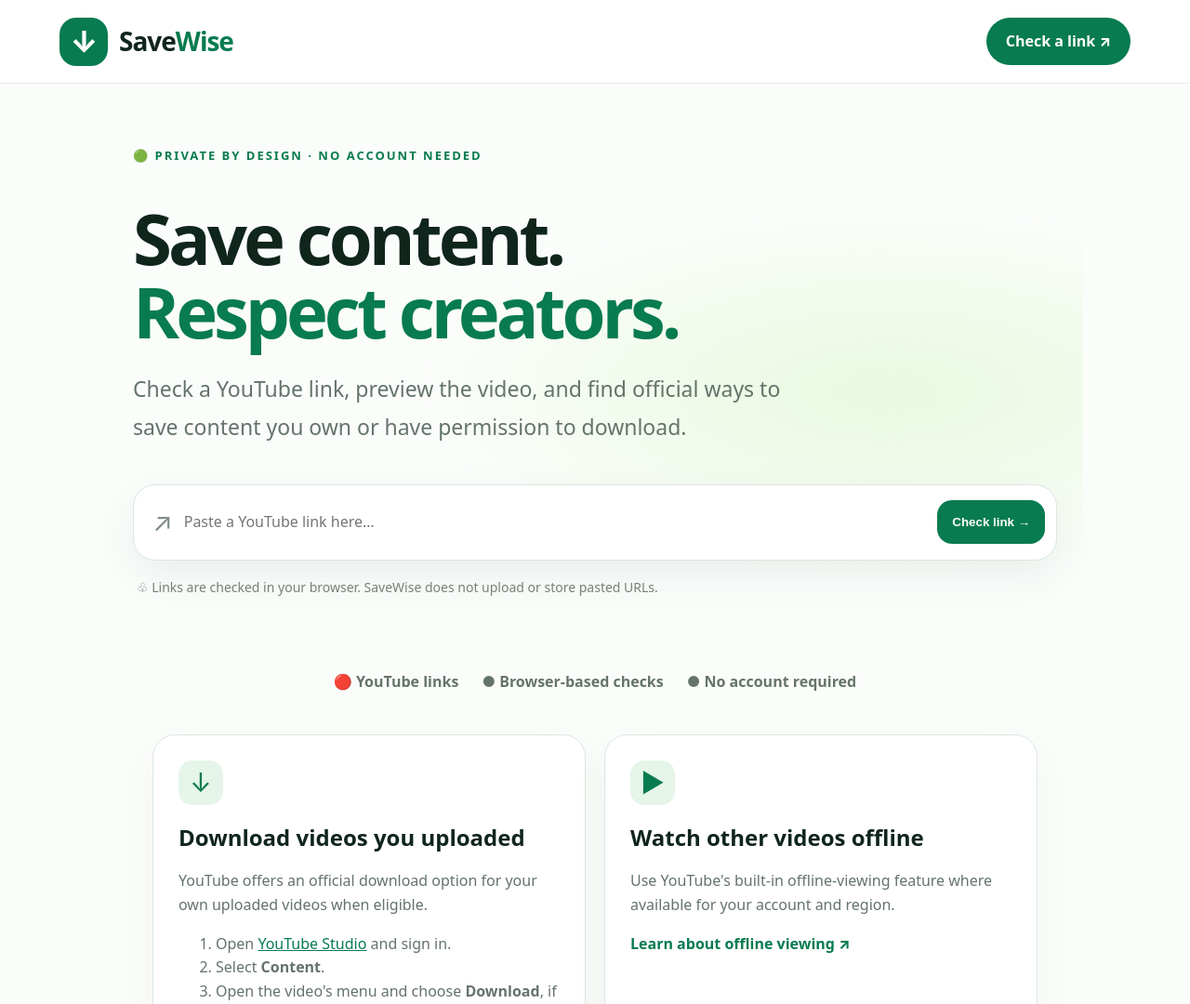
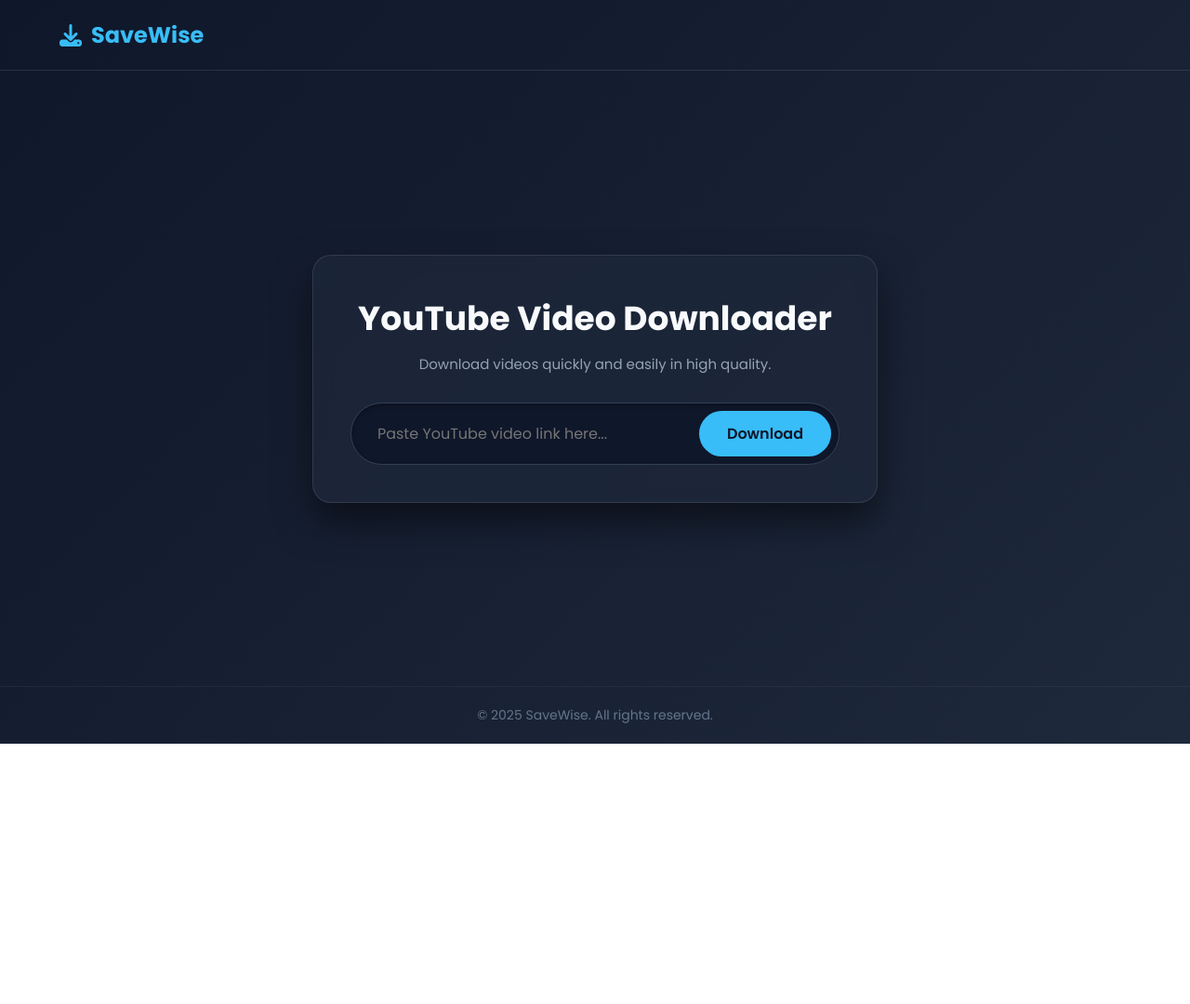
Before and after one commit to softblinkhelp-debug/savewise-site, a plain HTML site: page index.html in a window 1280 px wide. Shown: the top 1080 px of the page at 93% size. After the commit the page ends 800 px from the top, so only its background shows below. Drawn offline with Linux system fonts and the light colour scheme.

Commit message:
Update index.html

```diff
--- a/index.html
+++ b/index.html
@@ -1,12 +1,237 @@
-<!doctype html>
-<html lang="en"><head><meta charset="utf-8"><meta name="viewport" content="width=device-width,initial-scale=1"><meta name="theme-color" content="#087b50"><meta name="description" content="Check YouTube links, preview videos, and find official ways to save videos you own."><title>SaveWise — YouTube Video Helper</title><link rel="stylesheet" href="styles.css"><link rel="icon" href="favicon.svg"></head>
+<!DOCTYPE html>
+<html lang="en">
+<head>
+    <meta charset="UTF-8">
+    <meta name="viewport" content="width=device-width, initial-scale=1.0">
+    <title>SaveWise - Free Video Downloader</title>
+    <!-- Google Fonts & FontAwesome -->
+    <link href="https://fonts.googleapis.com/css2?family=Poppins:wght@300;400;500;600;700&display=swap" rel="stylesheet">
+    <link rel="stylesheet" href="https://cdnjs.cloudflare.com/ajax/libs/font-awesome/6.4.0/css/all.min.css">
+    <style>
+        * {
+            margin: 0;
+            padding: 0;
+            box-sizing: border-box;
+            font-family: 'Poppins', sans-serif;
+        }
+        body {
+            background: linear-gradient(135deg, #0f172a, #1e293b);
+            color: #ffffff;
+            min-height: 100vh;
+            display: flex;
+            flex-direction: column;
+            justify-content: space-between;
+        }
+        header {
+            padding: 20px 5%;
+            display: flex;
+            justify-content: space-between;
+            align-items: center;
+            border-bottom: 1px solid rgba(255,255,255,0.1);
+        }
+        .logo {
+            font-size: 24px;
+            font-weight: 700;
+            color: #38bdf8;
+            display: flex;
+            align-items: center;
+            gap: 10px;
+        }
+        .main-container {
+            max-width: 700px;
+            margin: 60px auto;
+            padding: 40px;
+            background: rgba(30, 41, 59, 0.7);
+            backdrop-filter: blur(10px);
+            border-radius: 20px;
+            box-shadow: 0 20px 40px rgba(0,0,0,0.5);
+            border: 1px solid rgba(255,255,255,0.1);
+            text-align: center;
+        }
+        h1 {
+            font-size: 36px;
+            margin-bottom: 10px;
+            color: #f8fafc;
+        }
+        p.subtitle {
+            color: #94a3b8;
+            margin-bottom: 30px;
+            font-size: 15px;
+        }
+        .input-group {
+            display: flex;
+            gap: 10px;
+            background: #0f172a;
+            padding: 8px;
+            border-radius: 50px;
+            border: 1px solid #334155;
+            box-shadow: inset 0 2px 4px rgba(0,0,0,0.3);
+        }
+        .input-group input {
+            flex: 1;
+            background: transparent;
+            border: none;
+            outline: none;
+            color: #fff;
+            padding: 12px 20px;
+            font-size: 16px;
+        }
+        .input-group button {
+            background: #38bdf8;
+            color: #0f172a;
+            border: none;
+            padding: 12px 30px;
+            border-radius: 40px;
+            font-weight: 600;
+            font-size: 16px;
+            cursor: pointer;
+            transition: all 0.3s;
+        }
+        .input-group button:hover {
+            background: #0ea5e9;
+            transform: scale(1.02);
+        }
+        .result-box {
+            margin-top: 30px;
+            display: none;
+            background: #0f172a;
+            padding: 25px;
+            border-radius: 14px;
+            border: 1px solid #334155;
+            text-align: left;
+        }
+        .result-title {
+            font-size: 16px;
+            font-weight: 600;
+            margin-bottom: 15px;
+            color: #f8fafc;
+            word-break: break-all;
+        }
+        .download-btn {
+            display: block;
+            width: 100%;
+            background: #22c55e;
+            color: #fff;
+            text-align: center;
+            padding: 14px;
+            border-radius: 10px;
+            text-decoration: none;
+            font-weight: 600;
+            font-size: 16px;
+            transition: background 0.3s;
+        }
+        .download-btn:hover {
+            background: #16a34a;
+        }
+        .loading {
+            display: none;
+            margin-top: 25px;
+            color: #38bdf8;
+            font-size: 16px;
+        }
+        .error-msg {
+            display: none;
+            margin-top: 25px;
+            color: #ef4444;
+            font-size: 15px;
+        }
+        footer {
+            text-align: center;
+            padding: 20px;
+            color: #64748b;
+            font-size: 14px;
+            border-top: 1px solid rgba(255,255,255,0.05);
+        }
+        @media(max-width: 600px) {
+            .input-group { flex-direction: column; border-radius: 15px; }
+            .input-group button { border-radius: 10px; }
+            .main-container { margin: 20px; padding: 20px; }
+        }
+    </style>
+</head>
 <body>
-<header class="topbar"><a class="brand" href="./"><span class="logo">↓</span><span>Save<span class="green">Wise</span></span></a><a class="pill" href="#checker">Check a link ↗</a></header>
-<main><section class="hero"><p class="eyebrow">🟢 PRIVATE BY DESIGN · NO ACCOUNT NEEDED</p><h1>Save content.<br><span class="green">Respect creators.</span></h1><p class="intro">Check a YouTube link, preview the video, and find official ways to save content you own or have permission to download.</p>
-<form id="checker" class="checker"><span class="arrow">↗</span><label class="sr" for="url">YouTube URL</label><input id="url" type="url" placeholder="Paste a YouTube link here…" required><button>Check link →</button></form><p class="privacy">♧ Links are checked in your browser. SaveWise does not upload or store pasted URLs.</p>
-<section id="result" class="result" hidden aria-live="polite"><h2 id="title">YouTube link recognized</h2><p id="message"></p><div id="preview-wrap" class="preview" hidden><iframe id="preview" title="YouTube video preview" referrerpolicy="strict-origin-when-cross-origin" allow="accelerometer; autoplay; clipboard-write; encrypted-media; gyroscope; picture-in-picture; web-share" allowfullscreen></iframe></div><div class="actions"><a id="open" class="button" target="_blank" rel="noopener noreferrer">Open on YouTube ↗</a><a class="button pale" href="https://support.google.com/youtube/answer/56100" target="_blank" rel="noopener noreferrer">Official download help ↗</a></div><p class="small">This site does not extract YouTube streams or bypass restrictions.</p></section></section>
-<div class="strip"><span>🔴 YouTube links</span><span>● Browser-based checks</span><span>● No account required</span></div>
-<section class="cards"><article><div class="icon">↓</div><h2>Download videos you uploaded</h2><p>YouTube offers an official download option for your own uploaded videos when eligible.</p><ol><li>Open <a href="https://studio.youtube.com/" target="_blank" rel="noopener">YouTube Studio</a> and sign in.</li><li>Select <b>Content</b>.</li><li>Open the video's menu and choose <b>Download</b>, if available.</li></ol><a class="link" href="https://support.google.com/youtube/answer/56100" target="_blank" rel="noopener">Read official instructions ↗</a></article>
-<article><div class="icon">▶</div><h2>Watch other videos offline</h2><p>Use YouTube's built-in offline-viewing feature where available for your account and region.</p><a class="link" href="https://support.google.com/youtube/answer/11977233" target="_blank" rel="noopener">Learn about offline viewing ↗</a></article></section>
-<section class="faq"><h2>Why doesn't SaveWise download every YouTube video?</h2><p>YouTube does not generally authorize third-party tools to download or store its audiovisual content. SaveWise does not scrape streams, remove protections, or provide unauthorized copies. If you own a video, use YouTube Studio's official download workflow.</p></section></main>
-<footer><a class="brand" href="./"><span class="logo smalllogo">↓</span><span>Save<span class="green">Wise</span></span></a><p>Save responsibly. Respect creators and platform rules.</p><nav><a href="privacy.html">Privacy</a><a href="terms.html">Terms</a><a href="contact.html">Contact</a></nav><small>© 2026 SaveWise</small></footer><script src="app.js"></script></body></html>
+
+    <header>
+        <div class="logo"><i class="fa-solid fa-download"></i> SaveWise</div>
+    </header>
+
+    <div class="main-container">
+        <h1>YouTube Video Downloader</h1>
+        <p class="subtitle">Download videos quickly and easily in high quality.</p>
+
+        <div class="input-group">
+            <input type="text" id="videoUrl" placeholder="Paste YouTube video link here...">
+            <button onclick="fetchVideo()">Download</button>
+        </div>
+
+        <div class="loading" id="loadingText">
+            <i class="fa-solid fa-spinner fa-spin"></i> Processing video, please wait...
+        </div>
+
+        <div class="error-msg" id="errorMsg">
+            Failed to fetch video. Please check the URL and try again.
+        </div>
+
+        <div class="result-box" id="resultBox">
+            <div class="result-title" id="resTitle">Video Ready</div>
+            <a id="downloadLink" href="#" class="download-btn" target="_blank">Download File</a>
+        </div>
+    </div>
+
+    <footer>
+        &copy; 2025 SaveWise. All rights reserved.
+    </footer>
+
+    <script>
+        async function fetchVideo() {
+            const urlInput = document.getElementById('videoUrl').value.trim();
+            const loading = document.getElementById('loadingText');
+            const errorMsg = document.getElementById('errorMsg');
+            const resultBox = document.getElementById('resultBox');
+            const downloadLink = document.getElementById('downloadLink');
+            const resTitle = document.getElementById('resTitle');
+
+            if (!urlInput) {
+                alert('Please enter a valid video URL');
+                return;
+            }
+
+            loading.style.display = 'block';
+            errorMsg.style.display = 'none';
+            resultBox.style.display = 'none';
+
+            try {
+                // Using Cobalt free public API
+                const response = await fetch('https://api.cobalt.tools/api/json', {
+                    method: 'POST',
+                    headers: {
+                        'Accept': 'application/json',
+                        'Content-Type': 'application/json'
+                    },
+                    body: JSON.stringify({
+                        url: urlInput
+                    })
+                });
+
+                const data = await response.json();
+                loading.style.display = 'none';
+
+                if (data.status === 'stream' || data.status === 'redirect' || data.url) {
+                    downloadLink.href = data.url;
+                    resTitle.innerText = "Your video is ready to download!";
+                    resultBox.style.display = 'block';
+                } else if (data.status === 'picker' && data.picker && data.picker.length > 0) {
+                    downloadLink.href = data.picker[0].url;
+                    resTitle.innerText = "Your video is ready to download!";
+                    resultBox.style.display = 'block';
+                } else {
+                    errorMsg.style.display = 'block';
+                }
+            } catch (err) {
+                loading.style.display = 'none';
+                errorMsg.style.display = 'block';
+            }
+        }
+    </script>
+</body>
+</html>
```
